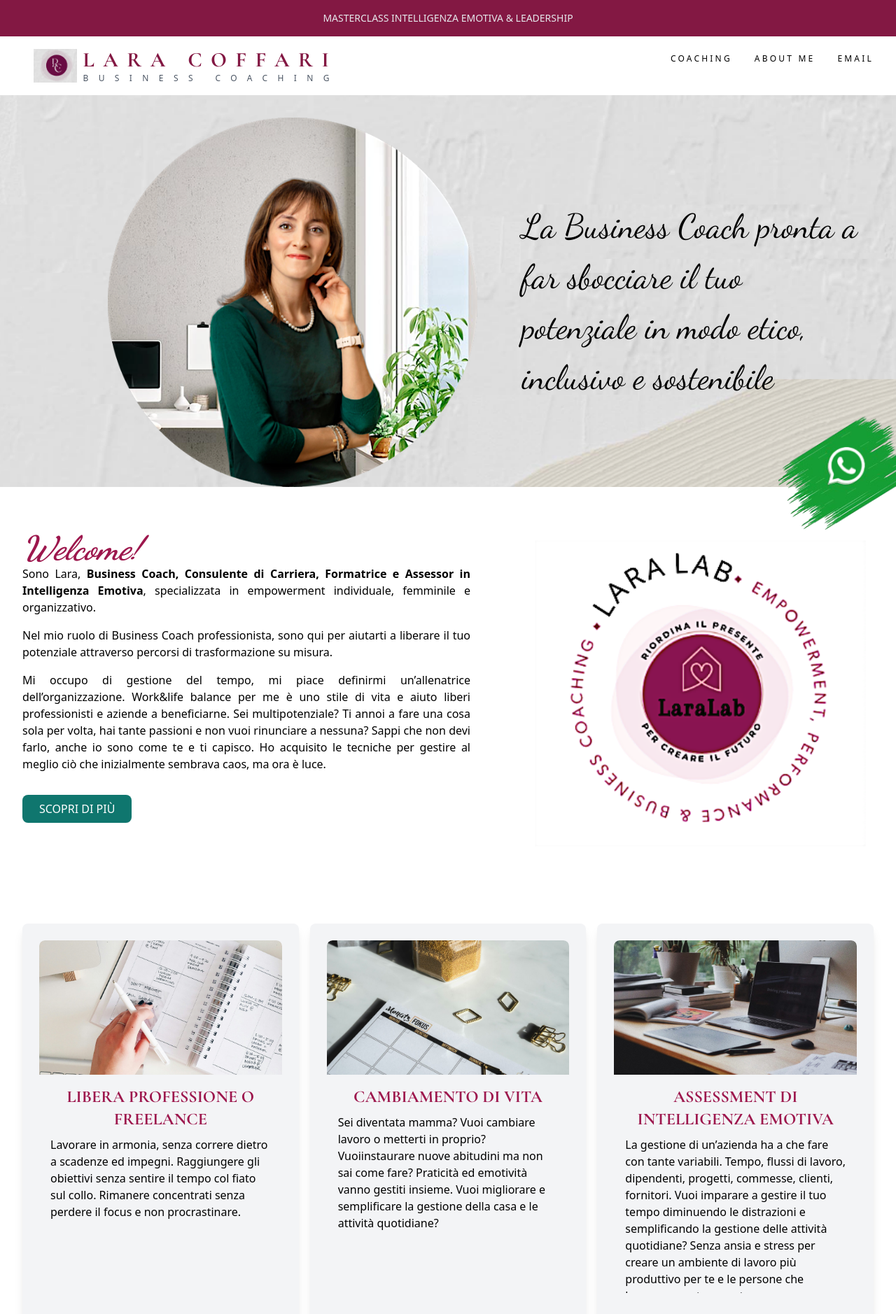
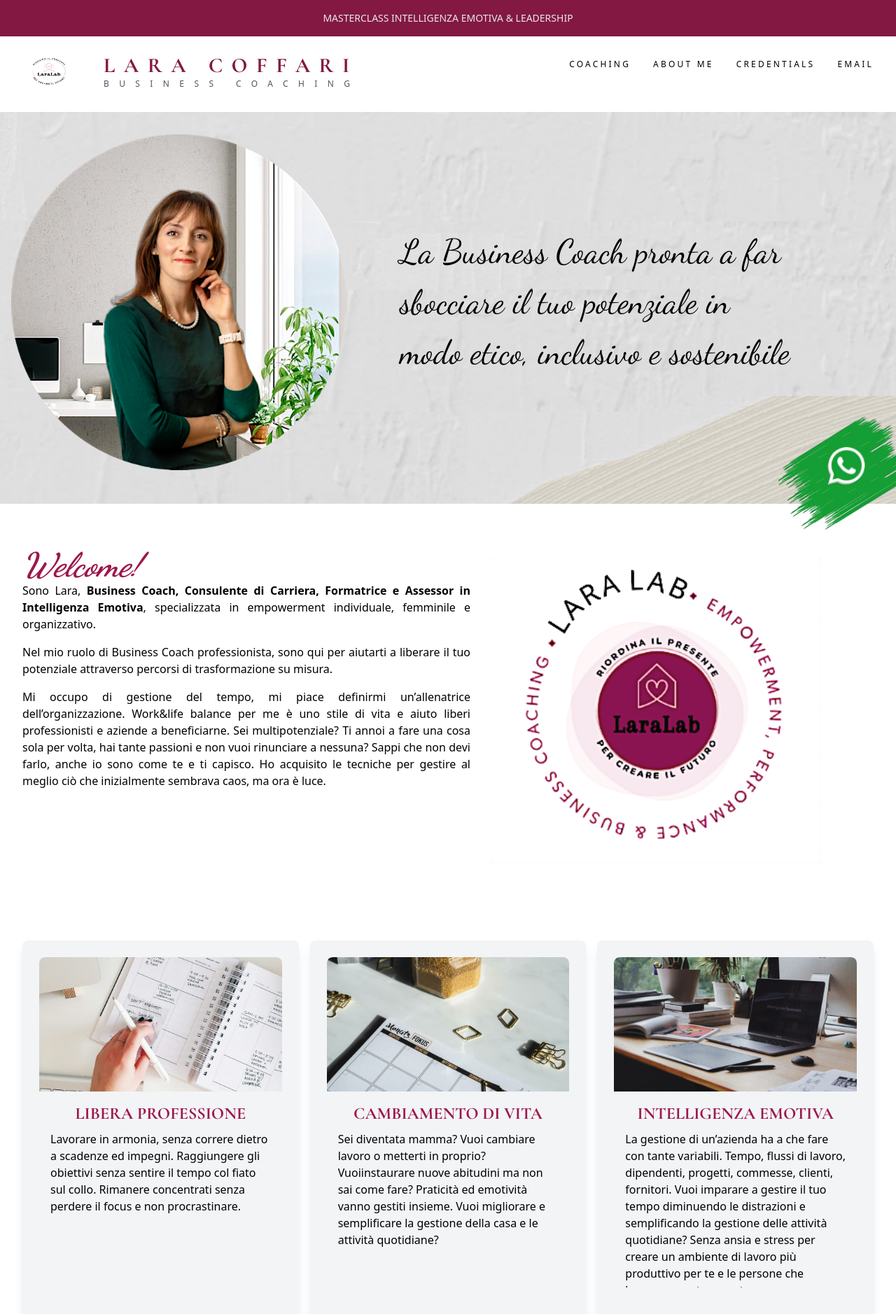
Before and after one commit to Simobara/RV_BlogLC, a React (Vite) app: page / in a window 1280 px wide. Shown: the top 1878 px of the page at 70% size. Built offline with nearby package versions, Linux system fonts and the light colour scheme; a small style sheet from the web is missing.

Commit message:
lg md sm

```diff
--- a/src/1Header/Header.jsx
+++ b/src/1Header/Header.jsx
@@ -1,10 +1,11 @@
 import React, { useEffect, useState } from 'react';
 import { Link as ScrollLink } from 'react-scroll';
 import './Header.css';
-import LogoMain from '/assets/LogoMain.png';
+import LogoMain from '/assets/LogoMain1.png';
 
 const Header = () => {
   const [isScrolled, setIsScrolled] = useState(false);
+  const [activeSection, setActiveSection] = useState('');
 
   useEffect(() => {
     const handleScroll = () => {
@@ -13,11 +14,28 @@
       } else {
         setIsScrolled(false);
       }
+
+      const sections = ['subbody2', 'subbody3', 'subbody4', 'contatti'];
+      let foundActiveSection = false;
+
+      sections.forEach((section) => {
+        const sectionElement = document.getElementById(section);
+        if (sectionElement) {
+          const rect = sectionElement.getBoundingClientRect();
+          if (rect.top <= 150 && rect.bottom >= 150) {
+            setActiveSection(section);
+            foundActiveSection = true;
+          }
+        }
+      });
+
+      if (!foundActiveSection) {
+        setActiveSection('');
+      }
     };
 
     window.addEventListener('scroll', handleScroll);
 
-    // Load the font
     const link = document.createElement('link');
     link.href = 'https://fonts.googleapis.com/css2?family=Cormorant+Garamond:ital,wght@0,300;0,400;0,500;0,600;0,700;1,300;1,400;1,500;1,600;1,700&display=swap';
     link.rel = 'stylesheet';
@@ -28,19 +46,22 @@
     };
   }, []);
 
+  const handleSetActive = (to) => {
+    setActiveSection(to);
+  };
+
   return (
-    <div className="w-[100vw] h-[100%] flex-shrink-0">
+    <div className="w-[100vw] h-[20vh] flex-shrink-0">
       {!isScrolled && <div className="bg-pink-900 text-gray-200 text-center item-center justify-center py-[1rem] font-light text-sm">MASTERCLASS INTELLIGENZA EMOTIVA & LEADERSHIP</div>}
-      <div className={`bg-white text-black py-[1rem] font-light text-sm ${isScrolled ? 'fixed top-0 left-0 right-0 shadow-pink z-10' : ''}`}>
-        <div className="container flex items-center justify-between">
+      <div className={`bg-white text-black font-light text-sm ${isScrolled ? 'fixed top-0 left-0 right-0 shadow-pink z-10' : ''}`}>
+        <div className="flex items-center justify-between">
           <ScrollLink to="top" smooth={true} duration={500} offset={-100} className="hover:cursor-pointer">
-            <div className="flex items-center mx-[3rem]">
-              <img src={LogoMain} alt="Logo" className="h-[3rem]" />
+            <div className="flex items-center ">
+              <img src={LogoMain} alt="Logo" className="w-[140px] h-[100px]" />
               <div className="w-[25rem] ml-[0.5rem]">
                 <h1 className="w-full text-3xl font-bold text-pink-900" style={{ fontFamily: "'Cormorant Garamond', serif", letterSpacing: '0.78rem' }}>
                   LARA COFFARI
                 </h1>
-
                 <p className="text-gray-600 text-xs" style={{ letterSpacing: '0.9rem' }}>
                   BUSINESS COACHING
                 </p>
@@ -48,16 +69,15 @@
             </div>
           </ScrollLink>
           <nav className="flex space-x-8">
-            {/* <a
-              href="#"
-              className="text-black hover:text-pink-900 text-xs tracking-[0.2rem] relative pb-5 after:content-[''] after:absolute after:bottom-0 after:left-0 after:w-full after:h-1.5 after:bg-transparent hover:after:bg-[#be123c] after:transition-colors"
-            ></a> */}
             <ScrollLink
               to="subbody2"
               smooth={true}
               duration={500}
-              offset={-150}
-              className="cursor-pointer text-black hover:text-pink-900 text-xs tracking-[0.2rem] relative pb-5 after:content-[''] after:absolute after:bottom-0 after:left-0 after:w-full after:h-1.5 after:bg-transparent hover:after:bg-[#be123c] after:transition-colors"
+              offset={-100}
+              className={`cursor-pointer text-black hover:text-pink-900 text-xs tracking-[0.2rem] relative pb-5 ${
+                activeSection === 'subbody2' ? 'after:bg-[#be123c]' : 'after:bg-transparent'
+              } after:content-[''] after:absolute after:bottom-0 after:left-0 after:w-full after:h-1.5 after:transition-colors`}
+              onSetActive={() => handleSetActive('subbody2')}
             >
               COACHING
             </ScrollLink>
@@ -66,16 +86,34 @@
               smooth={true}
               duration={500}
               offset={-100}
-              className="cursor-pointer text-black hover:text-pink-900 text-xs tracking-[0.2rem] relative pb-5 after:content-[''] after:absolute after:bottom-0 after:left-0 after:w-full after:h-1.5 after:bg-transparent hover:after:bg-[#be123c] after:transition-colors"
+              className={`cursor-pointer text-black hover:text-pink-900 text-xs tracking-[0.2rem] relative pb-5 ${
+                activeSection === 'subbody3' ? 'after:bg-[#be123c]' : 'after:bg-transparent'
+              } after:content-[''] after:absolute after:bottom-0 after:left-0 after:w-full after:h-1.5 after:transition-colors`}
+              onSetActive={() => handleSetActive('subbody3')}
             >
               ABOUT ME
+            </ScrollLink>
+            <ScrollLink
+              to="subbody4"
+              smooth={true}
+              duration={500}
+              offset={-100}
+              className={`cursor-pointer text-black hover:text-pink-900 text-xs tracking-[0.2rem] relative pb-5 ${
+                activeSection === 'subbody4' ? 'after:bg-[#be123c]' : 'after:bg-transparent'
+              } after:content-[''] after:absolute after:bottom-0 after:left-0 after:w-full after:h-1.5 after:transition-colors`}
+              onSetActive={() => handleSetActive('subbody4')}
+            >
+              CREDENTIALS
             </ScrollLink>
             <ScrollLink
               to="contatti"
               smooth={true}
               duration={500}
               offset={-100}
-              className="cursor-pointer text-black hover:text-pink-900 text-xs tracking-[0.2rem] relative pb-5 after:content-[''] after:absolute after:bottom-0 after:left-0 after:w-full after:h-1.5 after:bg-transparent hover:after:bg-[#be123c] after:transition-colors"
+              className={`cursor-pointer text-black hover:text-pink-900 text-xs tracking-[0.2rem] relative pb-5 ${
+                activeSection === 'contatti' ? 'after:bg-[#be123c]' : 'after:bg-transparent'
+              } after:content-[''] after:absolute after:bottom-0 after:left-0 after:w-full after:h-1.5 after:transition-colors`}
+              onSetActive={() => handleSetActive('contatti')}
             >
               EMAIL
             </ScrollLink>
--- a/src/2Body/Body.jsx
+++ b/src/2Body/Body.jsx
@@ -25,10 +25,10 @@
         <div className=" w-full max-h-[35rem] flex-grow overflow-y-hidden bg-cover bg-center bg-no-repeat" style={{ backgroundImage: `url(${ImageMain})`, height: '150vh' }}>
           {/* Puoi aggiungere il contenuto del corpo qui */}
           <div className="relative p-8 text-white w-100% flex">
-            <img src={ImageRagazza} alt="Main" className="h-[33rem] object-cover ml-[10%]" />
-            <div className="bg-transparent ml-[3rem] w-[33rem] flex items-center justify-center p-4">
-              <p className="text-black text-[3rem]" style={{ fontFamily: "'Dancing Script', cursive" }}>
-                La Business Coach pronta a far sbocciare il tuo potenziale in modo etico, inclusivo e sostenibile
+            <img src={ImageRagazza} alt="Main" className="sm:h-[25rem] md:h-[25rem] md:ml-[-1rem] lg:h-[30rem] ml-[-1rem] h-[20rem] object-cover    " />
+            <div className="bg-transparent ml-[3rem] w-[50%] flex items-center justify-center p-4 ">
+              <p className="text-black text-[2rem] sm:text-[2rem] sm:ml-[-3rem] md:text-[2.5rem] md:ml-[0.7rem] lg:text-[3rem] ml-[-3rem] xs:hidden" style={{ fontFamily: "'Dancing Script', cursive" }}>
+                La Business Coach pronta a far sbocciare il tuo potenziale <span className="smd:block">in modo etico, inclusivo e sostenibile </span>
               </p>
             </div>
           </div>
@@ -42,7 +42,9 @@
         <div id="subbody3">
           <SubBody3 />
         </div>
-        <SubBody4 />
+        <div id="subbody4">
+          <SubBody4 />
+        </div>
         <div id="contatti">
           <Contatti />
         </div>
--- a/src/2Body/SubBody1/SubBody1.jsx
+++ b/src/2Body/SubBody1/SubBody1.jsx
@@ -13,7 +13,7 @@
     <div className="w-full h-[35rem] bg-white">
       <div className="flex flex-wrap my-[4rem]">
         {/* //1 */}
-        <div className="w-[50%] ml-[2rem] bg-white rounded-lg justify-between ">
+        <div className="lg:w-[50%] md:w-[50%] md:mr-[5%] sm:mr-[10%] mr-[10%] ml-[2rem] bg-white rounded-lg justify-between ">
           <div className="pb-4">
             <h1 className="text-4xl md:text-5xl font-bold text-pink-800 italic" style={{ fontFamily: "'Dancing Script', cursive" }}>
               Welcome!
@@ -22,15 +22,15 @@
               Sono Lara, <strong>Business Coach, Consulente di Carriera, Formatrice e Assessor in Intelligenza Emotiva</strong>, specializzata in empowerment individuale, femminile e organizzativo.
             </p>
             <p className="mb-4 text-justify text-md">Nel mio ruolo di Business Coach professionista, sono qui per aiutarti a liberare il tuo potenziale attraverso percorsi di trasformazione su misura.</p>
-            <p className="mb-4 text-justify text-md">
+            <p className="mb-4 text-justify ">
               Mi occupo di gestione del tempo, mi piace definirmi un’allenatrice dell’organizzazione. Work&life balance per me è uno stile di vita e aiuto liberi professionisti e aziende a beneficiarne. Sei multipotenziale? Ti annoi a fare una cosa
               sola per volta, hai tante passioni e non vuoi rinunciare a nessuna? Sappi che non devi farlo, anche io sono come te e ti capisco. Ho acquisito le tecniche per gestire al meglio ciò che inizialmente sembrava caos, ma ora è luce.
             </p>
           </div>
-          <button className="bg-teal-700 text-white px-6 py-2 rounded-lg">SCOPRI DI PIÙ</button>
+          {/* <button className="bg-teal-700 text-white px-6 py-2 rounded-lg"></button> */}
         </div>
         {/* //2 */}
-        <div className="w-[40%] items-center justify-center ml-auto mr-[1rem]">
+        <div className="w-[35%] items-center justify-center ml-auto md:ml-[-3rem] mr-[1rem] md:block sm:hidden hidden">
           <img src={ImageSub1Logo} alt="Main" className="min-w-[500px] object-cover" />
         </div>
       </div>
--- a/src/2Body/SubBody2/SubBody2.jsx
+++ b/src/2Body/SubBody2/SubBody2.jsx
@@ -11,9 +11,9 @@
       <div className="flex justify-center space-x-4 mx-[2rem]">
         <Card
           imageSrc={img1}
-          title="Libera professione o freelance"
+          title="Libera professione"
           description="Lavorare in armonia, senza correre dietro a scadenze ed impegni. Raggiungere gli obiettivi senza sentire il tempo col fiato sul collo. Rimanere concentrati senza perdere il focus e non procrastinare."
-          buttonText="SCOPRI DI PIÙ"
+          buttonText="SCOPRI CON ME"
         />
         <Card
           imageSrc={img2}
@@ -25,14 +25,13 @@
         />
         <Card
           imageSrc={img3}
-          title="ASSESSMENT DI INTELLIGENZA EMOTIVA"
+          title="INTELLIGENZA EMOTIVA"
           description="La gestione di un’azienda ha a che fare con tante variabili. Tempo, flussi di lavoro, dipendenti, progetti, commesse, clienti, fornitori.
 
 Vuoi imparare a gestire il tuo tempo diminuendo le distrazioni e semplificando la gestione delle attività quotidiane? Senza ansia e stress per creare un ambiente di lavoro più produttivo per te e le persone che lavorano con te e per te."
           buttonText="CREIAMO INSIEME"
         />
       </div>
-
     </div>
   );
 };
--- a/src/2Body/SubBody2/card.jsx
+++ b/src/2Body/SubBody2/card.jsx
@@ -10,7 +10,7 @@
   }, []);
 
   return (
-    <div className="bg-gray-100 p-6 rounded-lg shadow-lg w-1/3 relative min-w-[12vw] overflow-hidden ">
+    <div className="bg-gray-100 p-6 rounded-lg shadow-lg w-1/3 relative min-w-[5rem] overflow-hidden ">
       <div className="overflow-hidden rounded-t-lg">
         <img src={imageSrc} alt="Card Image" className="w-full h-48 object-cover rounded-t-lg transform transition-transform duration-500 hover:scale-110" />
       </div>
```
Also changed, not shown: src/1Header/Header.css (+0 -9 lines), public/assets/LogoMain.png, public/assets/LogoMain1.png (added).
